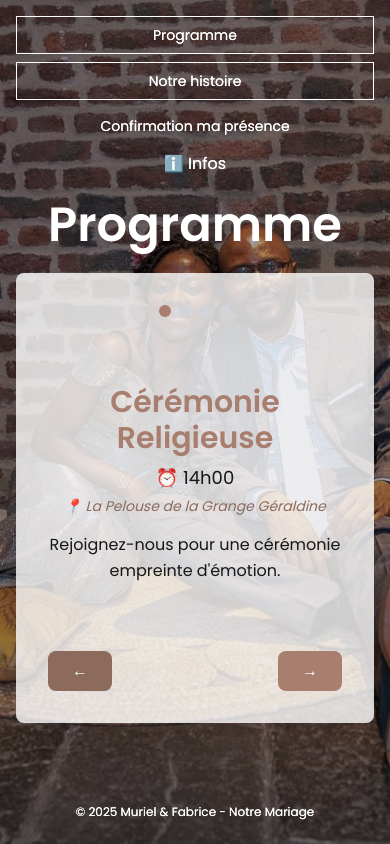
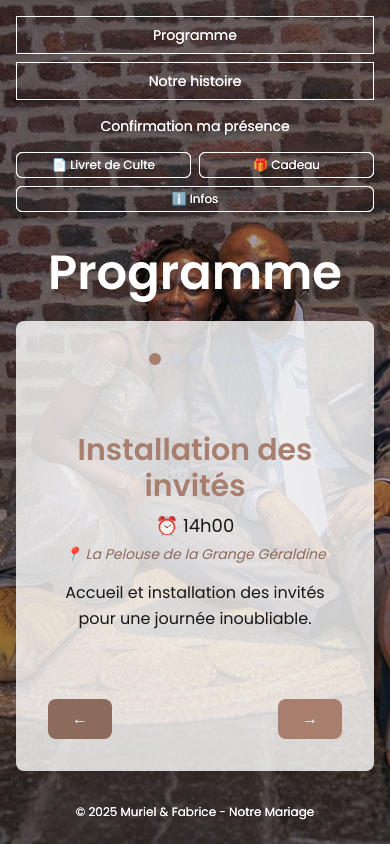
Before and after one commit to Youorus/Site-de-Mariage, a Next.js app: page /programme in a window 390 px wide. Built offline with nearby package versions, Linux system fonts and the light colour scheme.

Commit message:
ajout du bouton cadeau et du telechargement du livret

```diff
--- a/app/components/Header.jsx
+++ b/app/components/Header.jsx
@@ -3,11 +3,54 @@ import Link from "next/link";
 import { useState } from "react";
 
 export default function Header() {
-  const [isModalOpen, setIsModalOpen] = useState(false);
+  const PDF_URL = "/Livret-Culte.pdf";
+
+  const [isInfosOpen, setIsInfosOpen] = useState(false);
+  const [isGiftOpen, setIsGiftOpen] = useState(false);
+  const [copyMsg, setCopyMsg] = useState(null);
+
+  const showCopied = (msg) => {
+    setCopyMsg(msg);
+    setTimeout(() => setCopyMsg(null), 1500);
+  };
+
+  const openPdfInNewTab = () => {
+    window.open(PDF_URL, "_blank", "noopener,noreferrer");
+  };
+
+  const NOMS = "Muriel Makwetche / Fabrice Talla";
+  const IBAN = "BE75 7320 7979 2251";
+  const BIC = "CREGBEBB";
+
+  const copyText = async (text, label) => {
+    try {
+      if (navigator.clipboard && navigator.clipboard.writeText) {
+        await navigator.clipboard.writeText(text);
+      } else {
+        // Fallback Safari iOS
+        const textarea = document.createElement("textarea");
+        textarea.value = text;
+        textarea.style.position = "fixed";
+        textarea.style.opacity = "0";
+        document.body.appendChild(textarea);
+        textarea.focus();
+        textarea.select();
+        document.execCommand("copy");
+        document.body.removeChild(textarea);
+      }
+      showCopied(`${label} copié !`);
+    } catch {
+      showCopied(`Impossible de copier ${label}`);
+    }
+  };
+
+  const copyAll = () => {
+    const full = `${NOMS}\nIBAN: ${IBAN}\nBIC: ${BIC}`;
+    copyText(full, "Coordonnées");
+  };
 
   return (
     <header className="w-full flex flex-col md:flex-row justify-between items-center py-4 px-4 sm:px-12 absolute top-0 z-30 bg-transparent text-white">
-      {/* Logo cliquable */}
       <Link
         href="/"
         className="hidden md:block text-4xl sm:text-5xl font-extrabold cursor-pointer iphone-se:text-3xl iphone-14-pro:text-4xl"
@@ -15,32 +58,75 @@ export default function Header() {
         M&F
       </Link>
 
-      {/* Navigation principale */}
+      {/* Navigation */}
       <nav className="flex flex-col md:flex-row justify-center items-center space-y-2 md:space-y-0 md:space-x-4 lg:space-x-8 w-full md:w-auto">
         <Link
           href="/programme"
-          className="w-full md:w-auto text-center whitespace-nowrap p-2 sm:p-4 text-sm sm:text-lg iphone-se:text-xs iphone-14-pro:text-sm border border-[var(--color-primary)] transition-all duration-300"
+          className="w-full md:w-auto text-center whitespace-nowrap p-2 sm:p-4 text-sm sm:text-lg border border-[var(--color-primary)] transition-all duration-300"
         >
           Programme
         </Link>
         <Link
           href="/notreHistoire"
-          className="w-full md:w-auto text-center whitespace-nowrap p-2 sm:p-4 text-sm sm:text-lg iphone-se:text-xs iphone-14-pro:text-sm border border-[var(--color-primary)] transition-all duration-300"
+          className="w-full md:w-auto text-center whitespace-nowrap p-2 sm:p-4 text-sm sm:text-lg border border-[var(--color-primary)] transition-all duration-300"
         >
           Notre histoire
         </Link>
         <Link
           href="/confirmation"
-          className="w-full md:w-auto text-center whitespace-nowrap p-2 sm:p-4 text-sm sm:text-lg iphone-se:text-xs iphone-14-pro:text-sm bg-[var(--color-primary)] hover:bg-[var(--color-accent)] hover:scale-105 transition-all duration-300"
+          className="w-full md:w-auto text-center whitespace-nowrap p-2 sm:p-4 text-sm sm:text-lg bg-[var(--color-primary)] hover:bg-[var(--color-accent)] hover:scale-105 transition-all duration-300"
         >
           Confirmation ma présence
         </Link>
-        <button onClick={() => setIsModalOpen(true)}>ℹ️ Infos</button>
+
+        {/* Mobile */}
+        <div className="w-full flex flex-col gap-2 md:hidden">
+          <div className="flex gap-2">
+            <button
+              onClick={openPdfInNewTab}
+              className="flex-1 px-2 py-1 text-xs border border-[var(--color-primary)] rounded-md hover:bg-white/10 transition whitespace-nowrap"
+            >
+              📄 Livret de Culte
+            </button>
+            <button
+              onClick={() => setIsGiftOpen(true)}
+              className="flex-1 px-2 py-1 text-xs border border-[var(--color-primary)] rounded-md hover:bg-white/10 transition whitespace-nowrap"
+            >
+              🎁 Cadeau
+            </button>
+          </div>
+          <button
+            onClick={() => setIsInfosOpen(true)}
+            className="px-2 py-1 text-xs border border-[var(--color-primary)] rounded-md hover:bg-white/10 transition"
+          >
+            ℹ️ Infos
+          </button>
+        </div>
+
+        {/* Desktop */}
+        <button
+          onClick={() => setIsInfosOpen(true)}
+          className="hidden md:inline-flex px-3 py-2 border border-[var(--color-primary)] rounded-md hover:bg-white/10 transition"
+        >
+          ℹ️ Infos
+        </button>
+        <button
+          onClick={openPdfInNewTab}
+          className="hidden md:inline-flex px-3 py-2 border border-[var(--color-primary)] rounded-md hover:bg-white/10 transition whitespace-nowrap"
+        >
+          📄 Livret de Culte
+        </button>
+        <button
+          onClick={() => setIsGiftOpen(true)}
+          className="hidden md:inline-flex px-3 py-2 border border-[var(--color-primary)] rounded-md hover:bg-white/10 transition whitespace-nowrap"
+        >
+          🎁 Cadeau
+        </button>
       </nav>
 
-      {/* Modal */}
-      {isModalOpen && (
-        <div className="fixed inset-0 bg-black bg-opacity-50 flex items-center justify-center z-40 p-4">
+      {/* Modal Infos */}
+      {isInfosOpen && (
+       <div className="fixed inset-0 bg-black bg-opacity-50 flex items-center justify-center z-40 p-4">
           <div className="bg-white text-black p-6 sm:p-8 rounded-lg shadow-lg w-full max-w-xs sm:max-w-md md:max-w-lg lg:max-w-xl max-h-[85vh] overflow-y-auto animate-fade-in">
             <h2 className="text-xl font-bold mb-4 text-center">
               Informations Utiles
@@ -159,7 +245,7 @@ export default function Header() {
 
             {/* Bouton de fermeture */}
             <button
-              onClick={() => setIsModalOpen(false)}
+             onClick={() => setIsInfosOpen(false)}
               className="mt-4 px-4 py-2 bg-[var(--color-primary)] text-white font-semibold rounded hover:bg-[var(--color-accent)] active:scale-95 transition-all duration-300 mx-auto block"
             >
               Fermer
@@ -167,6 +253,75 @@ export default function Header() {
           </div>
         </div>
       )}
+
+      {/* Modal Cadeau */}
+      {isGiftOpen && (
+        <div
+          className="fixed inset-0 bg-black/50 backdrop-blur-sm flex items-center justify-center z-50 p-4"
+          onClick={() => setIsGiftOpen(false)}
+        >
+          <div
+            className="bg-white text-black p-6 sm:p-8 rounded-xl shadow-2xl w-full max-w-md sm:max-w-lg"
+            onClick={(e) => e.stopPropagation()}
+          >
+            <h3 className="text-xl font-semibold text-center mb-3">🎁 Cadeau</h3>
+            <p className="text-gray-700 text-center mb-6">
+              Votre présence sera notre cadeau le plus précieux.
+              Si vous souhaitez davantage participer à notre bonheur :
+            </p>
+
+            <div className="space-y-3 rounded-lg border p-4 bg-gray-50">
+              <div>
+                <p className="text-sm text-gray-600">Titulaire</p>
+                <p className="font-medium">{NOMS}</p>
+              </div>
+              <div className="flex items-center justify-between gap-3">
+                <div>
+                  <p className="text-sm text-gray-600">IBAN</p>
+                  <p className="font-mono font-semibold tracking-wide">{IBAN}</p>
+                </div>
+                <button
+                  onClick={() => copyText(IBAN, "IBAN")}
+                  className="px-3 py-1.5 text-sm border rounded hover:bg-black/5 transition"
+                >
+                  Copier IBAN
+                </button>
+              </div>
+              <div className="flex items-center justify-between gap-3">
+                <div>
+                  <p className="text-sm text-gray-600">BIC</p>
+                  <p className="font-mono font-semibold tracking-wide">{BIC}</p>
+                </div>
+                <button
+                  onClick={() => copyText(BIC, "BIC")}
+                  className="px-3 py-1.5 text-sm border rounded hover:bg-black/5 transition"
+                >
+                  Copier BIC
+                </button>
+              </div>
+              <div className="pt-2 flex items-center justify-between">
+                <button
+                  onClick={copyAll}
+                  className="px-3 py-2 text-sm border rounded hover:bg-black/5 transition"
+                >
+                  Copier tout
+                </button>
+                <button
+                  onClick={() => setIsGiftOpen(false)}
+                  className="px-3 py-2 text-sm border rounded hover:bg-black/5 transition"
+                >
+                  Fermer
+                </button>
+              </div>
+              {copyMsg && (
+                <div className="text-center text-sm text-green-700 bg-green-50 border border-green-200 rounded p-2">
+                  {copyMsg}
+                </div>
+              )}
+            </div>
+          </div>
+        </div>
+      )}
     </header>
   );
 }
--- a/app/components/Layout.jsx
+++ b/app/components/Layout.jsx
@@ -20,9 +20,9 @@ export default function Layout({ children }) {
 
       <Header />
 
-      <main className="relative flex items-center justify-center flex-grow z-10 pt-20 sm:pt-24 lg:pt-28 opacity-0 animate-fade-in-bounce">
-        {children}
-      </main>
+    <main className="relative flex items-center justify-center flex-grow z-10 pt-44 sm:pt-36 lg:pt-40 opacity-0 animate-fade-in-bounce">
+  {children}
+</main>
 
       <Footer />
     </div>
--- a/app/programme/page.jsx
+++ b/app/programme/page.jsx
@@ -6,32 +6,36 @@ const programmeData = [
   {
     id: 1,
     time: "14h00",
+    title: "Installation des invités",
+    description: "Accueil et installation des invités pour une journée inoubliable.",
+    location: "La Pelouse de la Grange Géraldine",
+  },
+  {
+    id: 2,
+    time: "15h00",
     title: "Cérémonie Religieuse",
     description: "Rejoignez-nous pour une cérémonie empreinte d'émotion.",
     location: "La Pelouse de la Grange Géraldine",
   },
   {
-    id: 2,
+    id: 3,
     time: "16h00",
     title: "Vin d’Honneur",
-    description:
-      "Partageons un moment convivial autour de délicieux rafraîchissements.",
+    description: "Partageons un moment convivial autour de délicieux rafraîchissements.",
     location: "La Terrasse de la Grange Géraldine",
   },
   {
-    id: 3,
+    id: 4,
     time: "18h00",
-    title: "Réception",
-    description:
-      "Un dîner festif et chaleureux vous attend dans un cadre élégant.",
+    title: "Réception & Dîner",
+    description: "Un dîner festif et chaleureux vous attend dans un cadre élégant.",
     location: "La Grange Géraldine",
   },
   {
-    id: 4,
+    id: 5,
     time: "22h00",
     title: "Ouverture du Bal",
-    description:
-      "Nous ouvrons la piste de danse pour une soirée mémorable pleine de joie.",
+    description: "Nous ouvrons la piste de danse pour une soirée mémorable pleine de joie.",
     location: "La Grange Géraldine",
   },
 ];
@@ -57,7 +61,7 @@ export default function Programme() {
           Programme
         </h2>
 
-        {/* Conteneur principal avec hauteur fixe */}
+        {/* Conteneur principal */}
         <div className="bg-white bg-opacity-80 p-8 rounded-lg shadow-2xl max-w-2xl w-full iphone-se:p-6 iphone-14-pro:max-w-lg animate-slide-up min-h-[400px] h-[450px] flex flex-col justify-between">
           {/* Indicateur d'étape */}
           <div className="flex justify-center mb-4 space-x-2">
--- a/package.json
+++ b/package.json
@@ -11,12 +11,15 @@
   "dependencies": {
     "@vercel/postgres": "^0.10.0",
     "next": "15.1.2",
+    "pdfjs-dist": "^5.4.54",
     "react": "^19.0.0",
     "react-dom": "^19.0.0",
-    "react-icons": "^4.12.0"
+    "react-icons": "^4.12.0",
+    "react-pdf": "^10.0.1"
   },
   "devDependencies": {
     "@eslint/eslintrc": "^3",
+    "@types/react": "19.1.9",
     "eslint": "^9",
     "eslint-config-next": "15.1.2",
     "postcss": "^8",
```
Also changed, not shown: tsconfig.json (added, +35 -0 lines), 2 other files (tests, documents, lock files or other folders).
